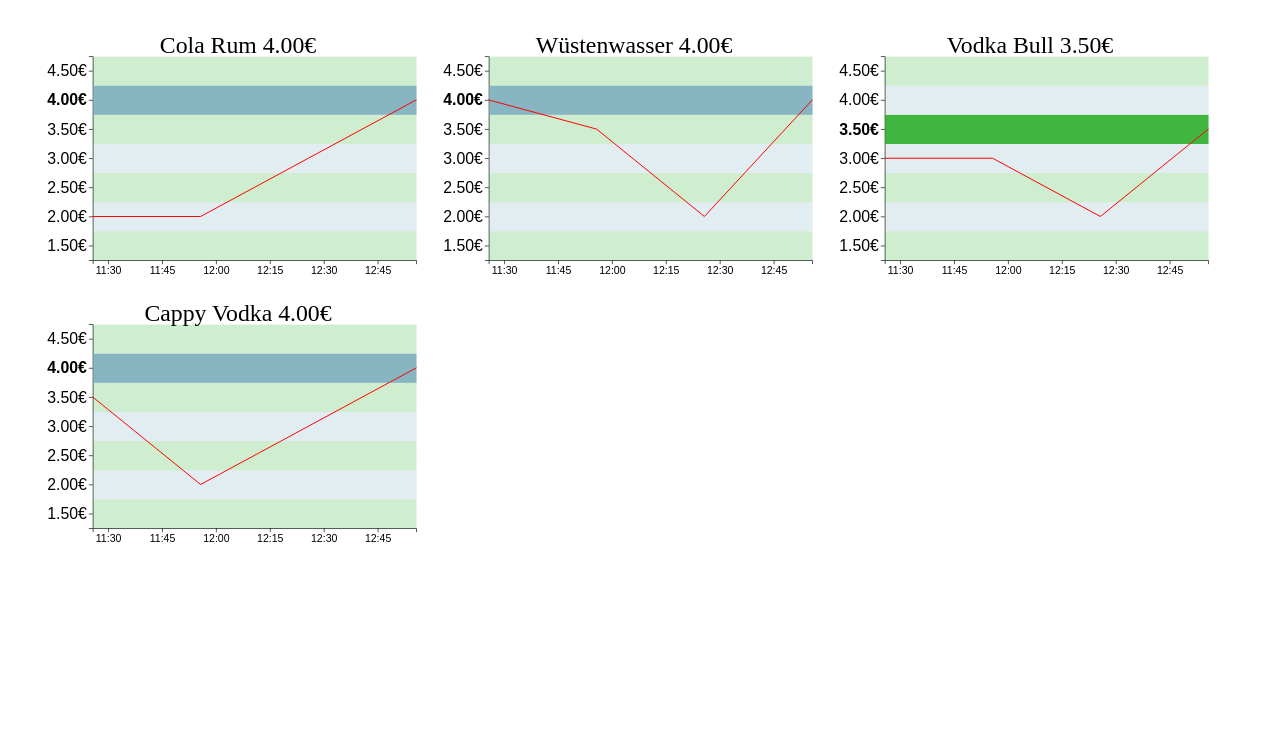
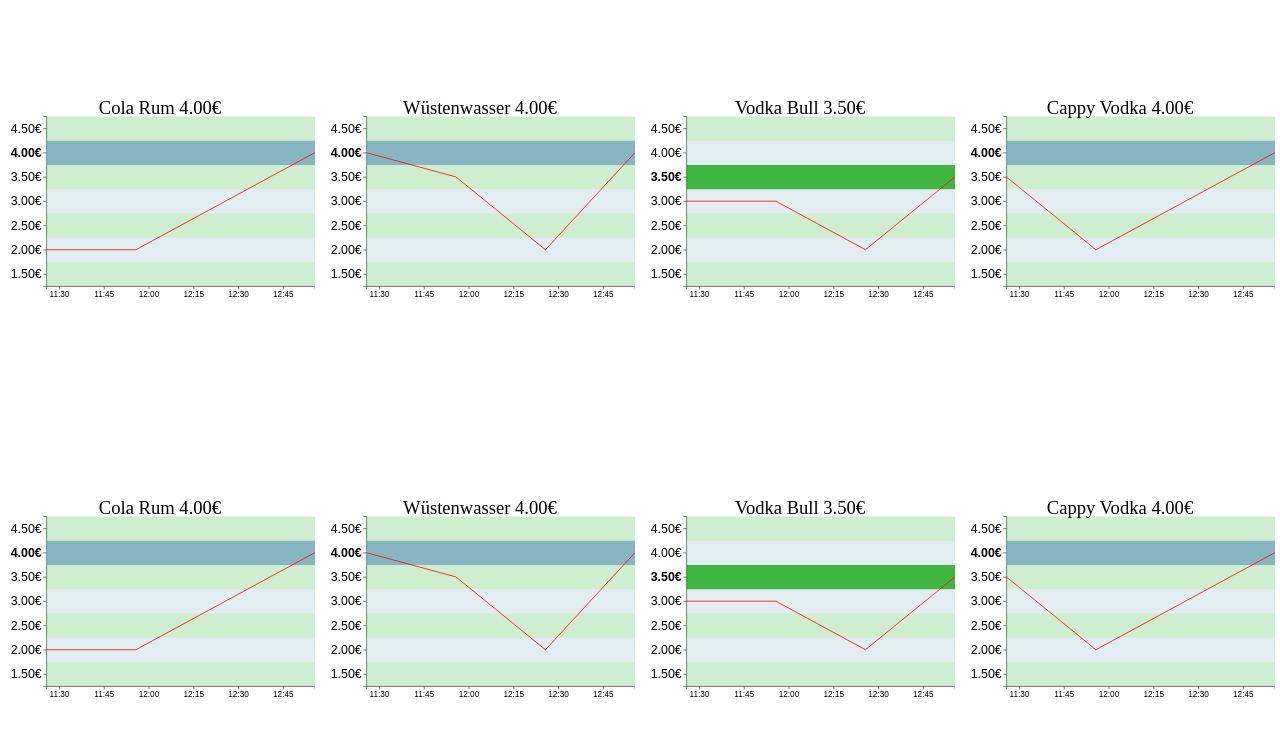
Before and after one commit to BenediktAlkin/StockParty, an Angular app in the folder frontend/: page / in a window 1280 px wide. Shown: the top 736 px of the page. Built offline with nearby package versions, Linux system fonts and the light colour scheme.

Commit message:
better format

```diff
--- a/frontend/src/app/customer/stock-price/stock-price.component.css
+++ b/frontend/src/app/customer/stock-price/stock-price.component.css
@@ -0,0 +1,6 @@
+figure {
+    margin-block-start: 0em;
+    margin-block-end: 0em;
+    margin-inline-start: 5px;
+    margin-inline-end: 5px;
+}
--- a/frontend/src/app/customer/stock-price/stock-price.component.html
+++ b/frontend/src/app/customer/stock-price/stock-price.component.html
@@ -1,2 +1,2 @@
-<figure>
+<figure [id]="idString">
 </figure>
--- a/frontend/src/app/customer/stock-price/stock-price.component.ts
+++ b/frontend/src/app/customer/stock-price/stock-price.component.ts
@@ -1,3 +1,4 @@
+import { PropertyRead } from '@angular/compiler';
 import { Component, Input, OnInit } from '@angular/core';
 import * as d3 from 'd3';
 
@@ -9,6 +10,7 @@
 export class StockPriceComponent implements OnInit {
   @Input()
   public id: number = -1;
+  public idString: string = "";
   @Input()
   public name: string = "";
   @Input()
@@ -16,20 +18,23 @@
   @Input()
   public y: number[] = [];
 
+
   constructor() {
   }
 
   ngOnInit(): void {
+    this.idString = `id${this.id}`
     // console.log(this.id)
     // console.log(this.name)
     // console.log(this.x)
     // console.log(this.y)
     this.createSvg()
-    //setInterval(this.createSvg, 1000)
+    setInterval(() => this.createSvg(), 1000)
   }
 
   private createSvg(): void {
-    console.log("tick")
+    //console.log(this)
+    //console.log("tick")
     // line styling
     const lineColor = "red"
     // price range rectangle styling
@@ -38,7 +43,7 @@
     const rectColor1 = "#69a3b2"
     const rectColor2 = "#11a311"
     // title styling
-    const titleMarginTop = 20
+    const titleMarginTop = 0
     const titleFontSize = 36
     // axis styling
     const xticksFontSize = 16
@@ -47,16 +52,23 @@
 
     const width = 600
     const height = 400
-    const figure = d3.select("figure")
-    //figure.selectAll("*").remove()
+    //const figure = d3.select(`#${this.idString}`)
+    const figures = d3.selectAll("figure")
+    // console.log(figures)
+    const figure = figures.filter((_, i) => i === this.id)
+    // console.log(figure)
+    const figureChilds = figure.selectAll("*")
+    // console.log(figureChilds)
+    figureChilds.remove()
     const svg = figure
       .append("svg")
       .attr("viewBox", [0, 0, width, height])
-      .attr("style", "max-width: 33%; height: auto;");
+      .attr("style", "max-width: 100%; height: auto;");
+    //.attr("style", "width: 100%; height: 100%;");
 
 
     const marginTop = titleMarginTop + titleFontSize + 5
-    const marginRight = 30
+    const marginRight = 0
     const marginBottom = 30
     const marginLeft = 80
     const xRange = [marginLeft, width - marginRight]
--- a/frontend/src/app/customer/stock-prices/stock-prices.component.css
+++ b/frontend/src/app/customer/stock-prices/stock-prices.component.css
@@ -0,0 +1,7 @@
+.full-screen-grid {
+    width: 100vw;
+    height: 100vh;
+    display: grid;
+    align-items: center;
+    grid-template-columns: 1fr 1fr 1fr 1fr;
+}
--- a/frontend/src/app/customer/stock-prices/stock-prices.component.html
+++ b/frontend/src/app/customer/stock-prices/stock-prices.component.html
@@ -1,3 +1,5 @@
-<customer-stock-price [id]="stockPriceData.id" [name]="stockPriceData.name" [x]="stockPriceDates" [y]="stockPriceData.x"
-    *ngFor="let stockPriceData of stockPriceDataArray">
-</customer-stock-price>
+<div class="full-screen-grid">
+    <customer-stock-price [id]="stockPriceData.id" [name]="stockPriceData.name" [x]="stockPriceDates"
+        [y]="stockPriceData.x" *ngFor="let stockPriceData of stockPriceDataArray">
+    </customer-stock-price>
+</div>
--- a/frontend/src/app/customer/stock-prices/stock-prices.component.ts
+++ b/frontend/src/app/customer/stock-prices/stock-prices.component.ts
@@ -7,10 +7,14 @@
 })
 export class StockPricesComponent {
   stockPriceDataArray = [
-    { id: 1, name: "Cola Rum", x: [2, 2, 3, 4] },
-    { id: 2, name: "Wüstenwasser", x: [4, 3.5, 2, 4] },
-    { id: 3, name: "Vodka Bull", x: [3, 3, 2, 3.5] },
-    { id: 4, name: "Cappy Vodka", x: [3.5, 2, 3, 4] },
+    { id: 0, name: "Cola Rum", x: [2, 2, 3, 4] },
+    { id: 1, name: "Wüstenwasser", x: [4, 3.5, 2, 4] },
+    { id: 2, name: "Vodka Bull", x: [3, 3, 2, 3.5] },
+    { id: 3, name: "Cappy Vodka", x: [3.5, 2, 3, 4] },
+    { id: 4, name: "Cola Rum", x: [2, 2, 3, 4] },
+    { id: 5, name: "Wüstenwasser", x: [4, 3.5, 2, 4] },
+    { id: 6, name: "Vodka Bull", x: [3, 3, 2, 3.5] },
+    { id: 7, name: "Cappy Vodka", x: [3.5, 2, 3, 4] },
   ]
   stockPriceDates = [
     new Date(Date.now() + (30 * 60 * 1000)),
```
